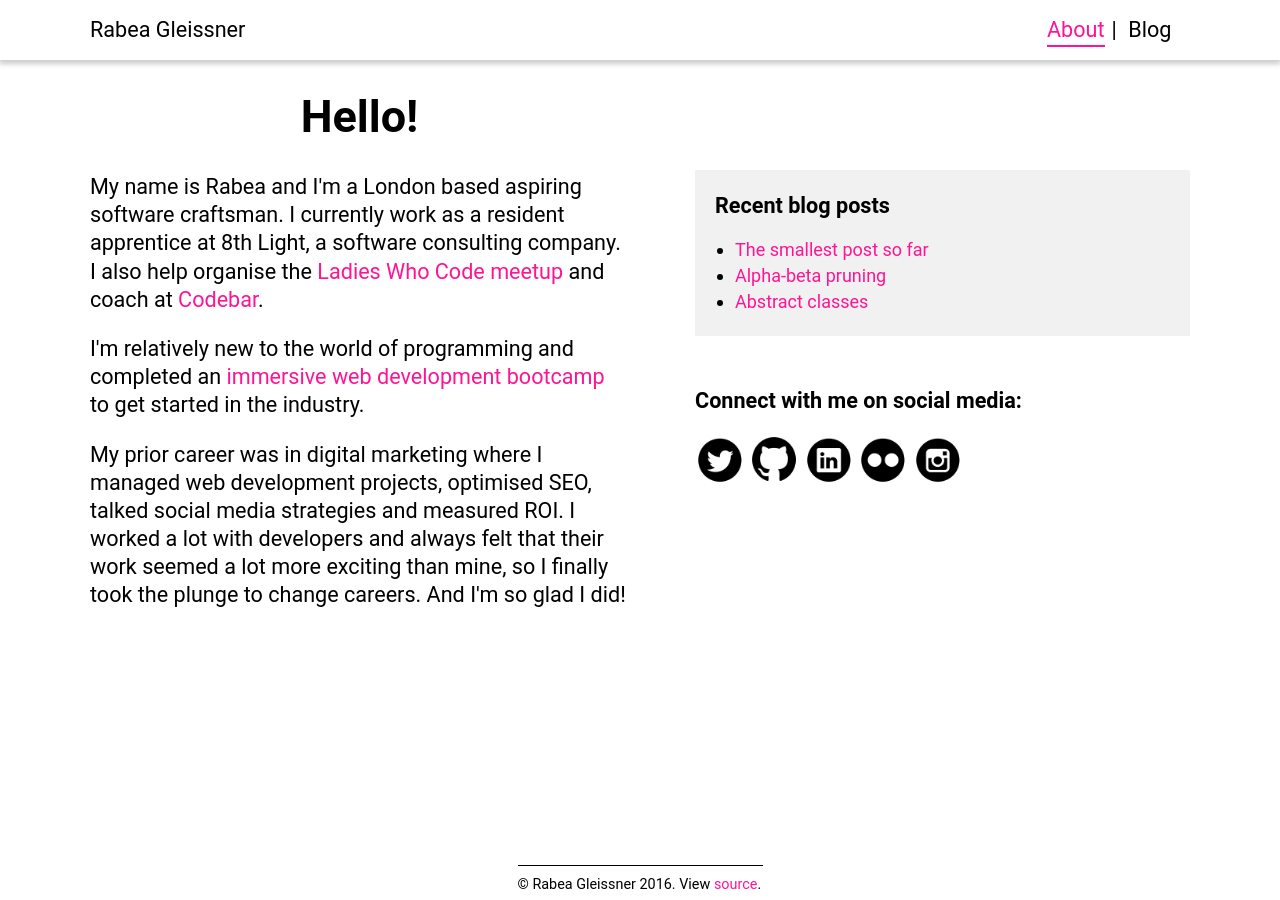
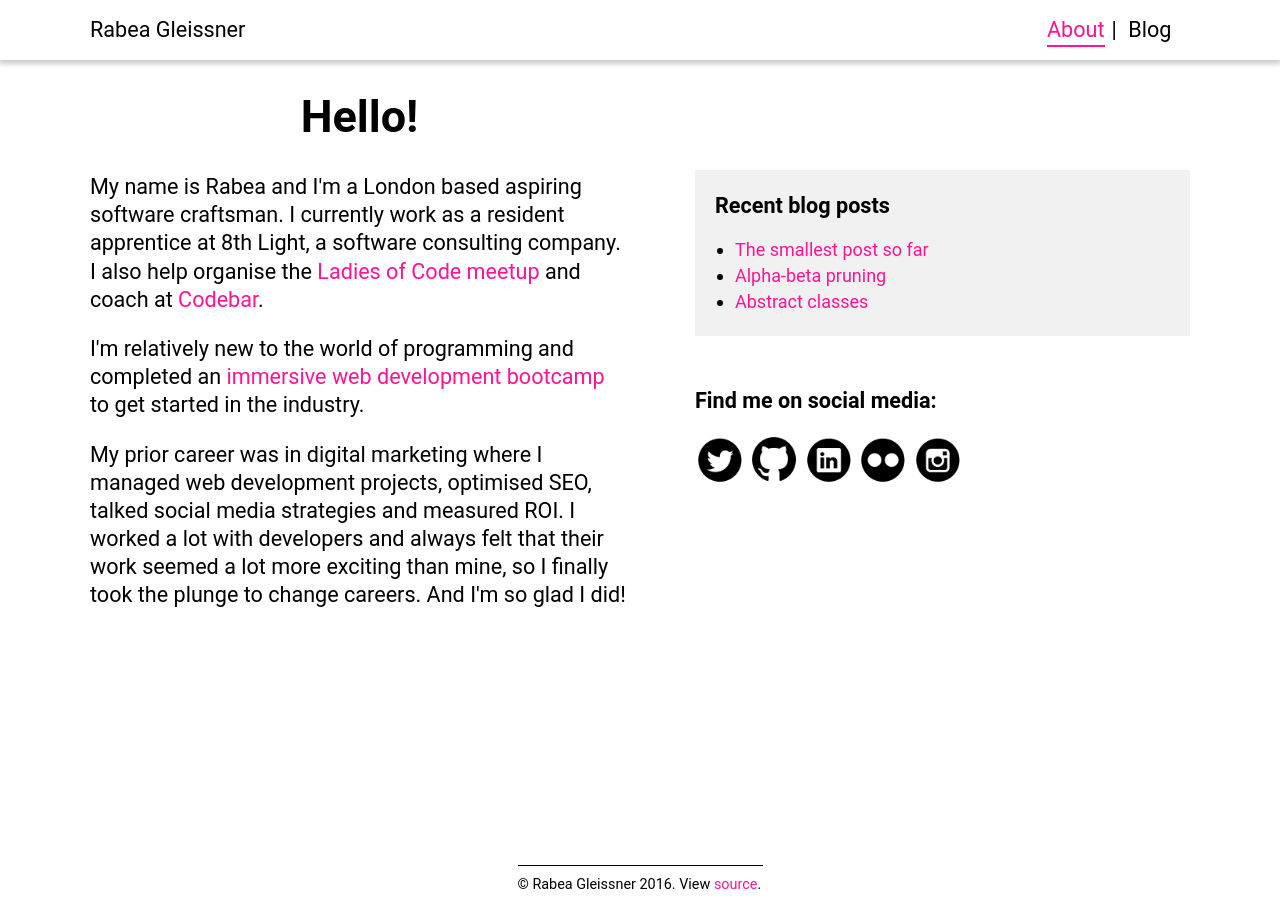
Before and after one commit to RabeaGleissner/RabeaGleissner.github.io, a Jekyll site: the page built from index.html, in a window 1280 px wide. Built offline with Jekyll 4.4.1, drawn with Linux system fonts in a browser that asks for light colours.

Commit message:
content updates

```diff
--- a/_includes/social.html
+++ b/_includes/social.html
@@ -1,5 +1,5 @@
 <section class="wrapper social">
-  <h3>Connect with me on social media:</h3>
+  <h3>Find me on social media:</h3>
   <ul>
     <li><a href="{{site.twitter}}" target="_blank"><img src="public/images/twitter.png"  alt="Twitter logo"></a></li>
     <li><a href="{{site.github}}" target="_blank"><img src="public/images/github.png" alt="Github logo"></a></li>
--- a/_layouts/blog.html
+++ b/_layouts/blog.html
@@ -12,6 +12,9 @@
     <h4>More of my things online:</h4>
     <ul>
       <li>
+        <a href="/100-days-100-photos" target="_blank">100 days, 100 photos</a> - taking a photo every day for 100 days
+      </li>
+      <li>
         <a href="http://hellorabea.com" target="_blank">hellorabea.com</a> - my travel and photography blog
       </li>
       <li>
--- a/_layouts/photos.html
+++ b/_layouts/photos.html
@@ -1,7 +1,7 @@
 {% include header.html %}
 <div class="wrapper blog hundred-photos">
   <h1>100 days, 100 photos</h1>
- <section class="intro grey-box"><p>Some of my colleagues came up with this challenge: take a photo every day for 100 days. I've decided to join in. My plan is to post a photo to Instagram every day.</p></section>
+ <section class="intro grey-box"><p>Some of my colleagues came up with this challenge: take a photo every day for 100 days. I've decided to join in. I'm going to post a photo to Instagram every day.</p></section>
   <ul id="instafeed"></ul>
   <button id="load-more">Show me more!</button>
 </div>
--- a/index.html
+++ b/index.html
@@ -4,7 +4,7 @@
 
 <div class="about-text">
   <h1>Hello!</h1>
-  <p>My name is Rabea and I'm a London based aspiring software craftsman. I currently work as a resident apprentice at 8th Light, a software consulting company. I also help organise the <a href="http://www.meetup.com/Ladies-Who-Code-UK/" target="_blank">Ladies Who Code meetup</a> and coach at <a href="https://codebar.io/" target="_blank">Codebar</a>.</p>
+  <p>My name is Rabea and I'm a London based aspiring software craftsman. I currently work as a resident apprentice at 8th Light, a software consulting company. I also help organise the <a href="http://www.meetup.com/Ladies-of-Code-UK/" target="_blank">Ladies of Code meetup</a> and coach at <a href="https://codebar.io/" target="_blank">Codebar</a>.</p>
   <p>I'm relatively new to the world of programming and completed an <a href="https://rabeameetscode.wordpress.com/" target="_blank">immersive web development  bootcamp</a> to get started in the industry.</p>
   <p>My prior career was in digital marketing where I managed web development projects, optimised SEO, talked social media strategies and measured ROI. I worked a lot with developers and always felt that their work seemed a lot more exciting than mine, so I finally took the plunge to change careers. And I'm so glad I did!</p>
 </div>
```
